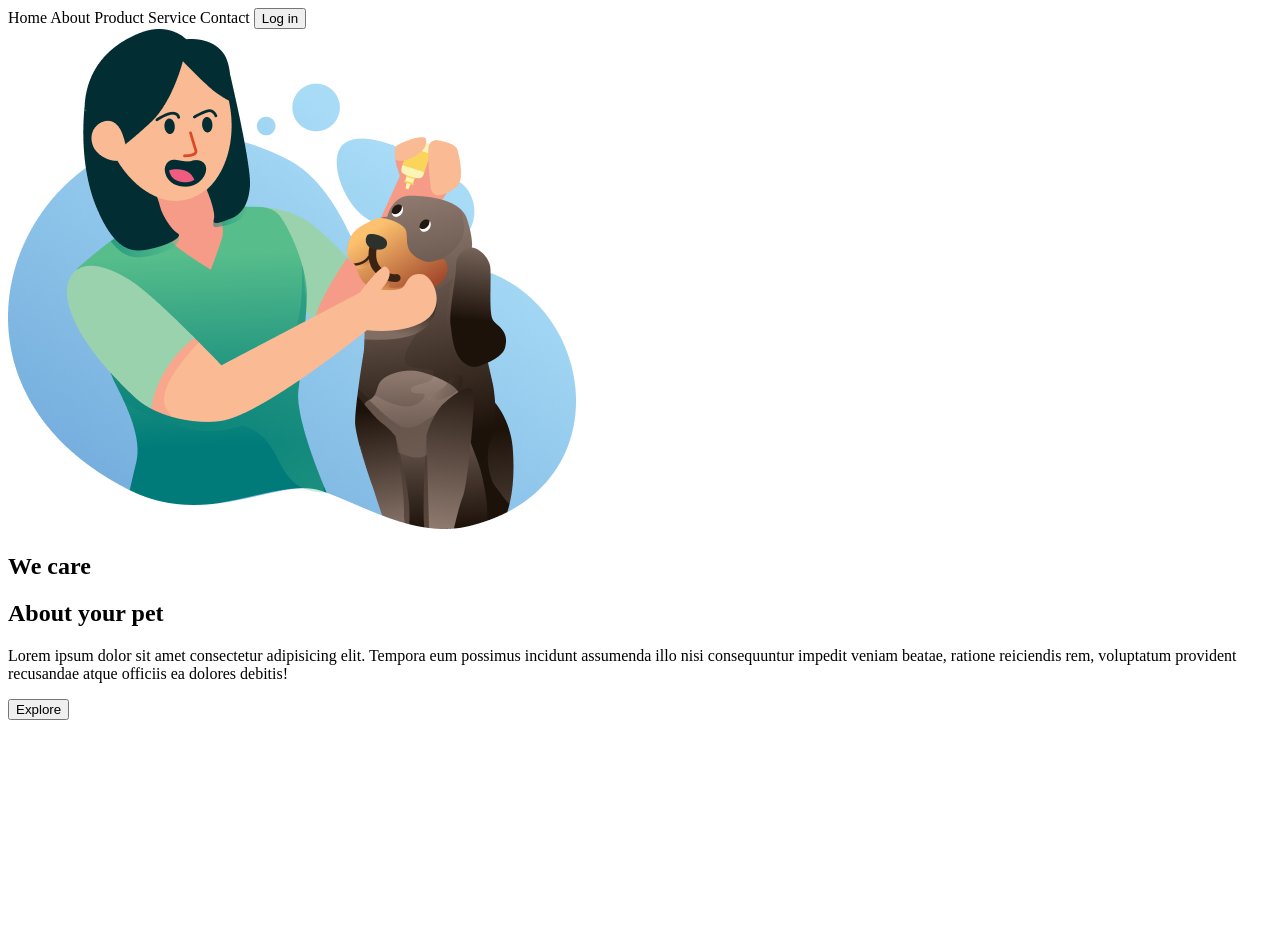
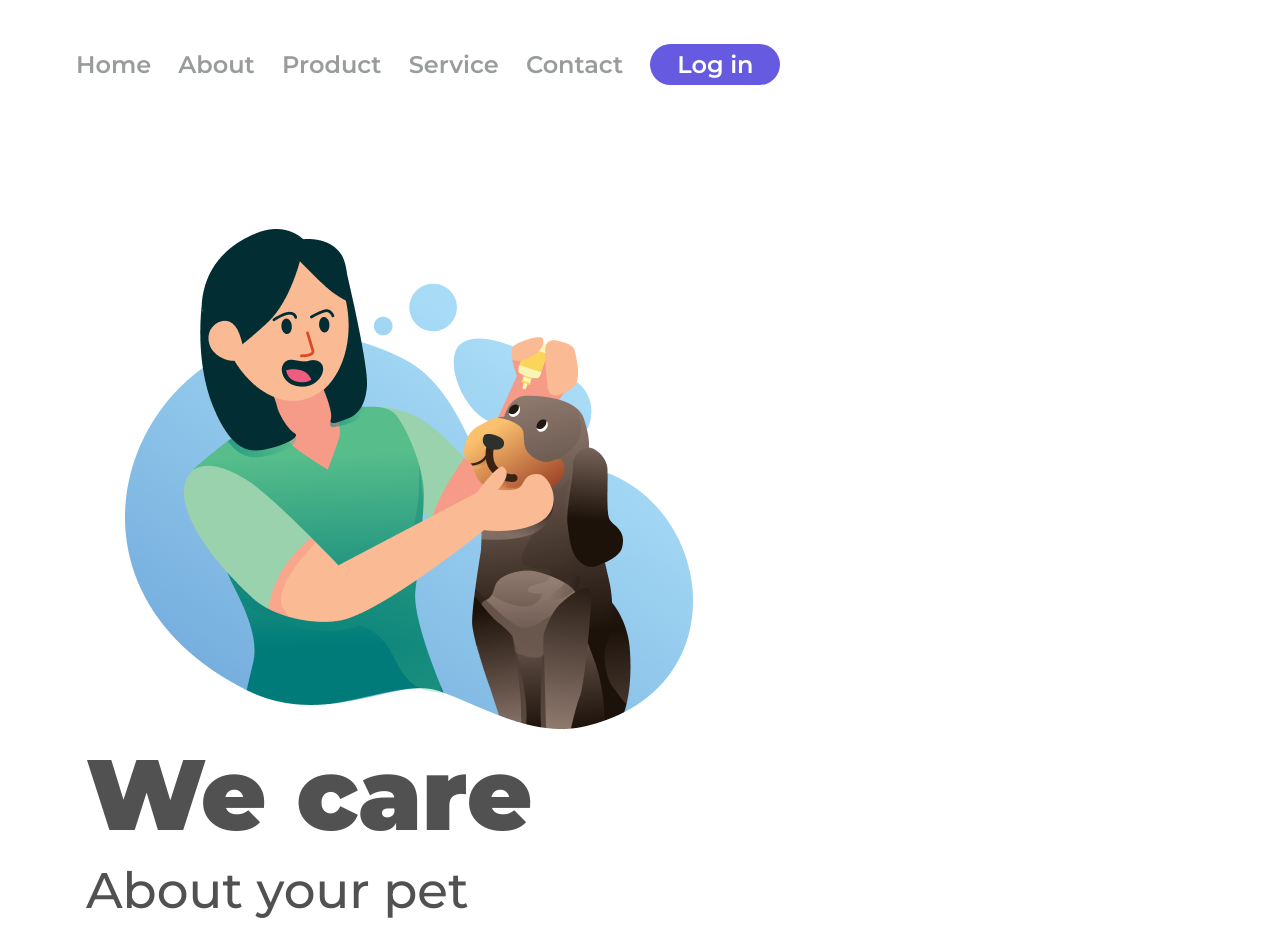
Before and after one commit to DevLucasSoares28/Ultra-Pet, a plain HTML site: page index.html in a window 1280 px wide. Shown: the top 929 px of the page. Before the commit the page ends 800 px from the top, so only its background shows below. Drawn offline with Linux system fonts and the light colour scheme.

Commit message:
commit 2

```diff
--- a/index.html
+++ b/index.html
@@ -3,7 +3,7 @@
 <head>
     <meta charset="UTF-8">
     <meta name="viewport" content="width=device-width, initial-scale=1.0">
-    <link rel="stylesheet" href="projeto.css">
+    <link rel="stylesheet" href="styles.css">
     <link rel="preconnect" href="https://fonts.googleapis.com">
 <link rel="preconnect" href="https://fonts.gstatic.com" crossorigin>
 <link href="https://fonts.googleapis.com/css2?family=Montserrat:ital,wght@0,100..900;1,100..900&display=swap" rel="stylesheet">
```
